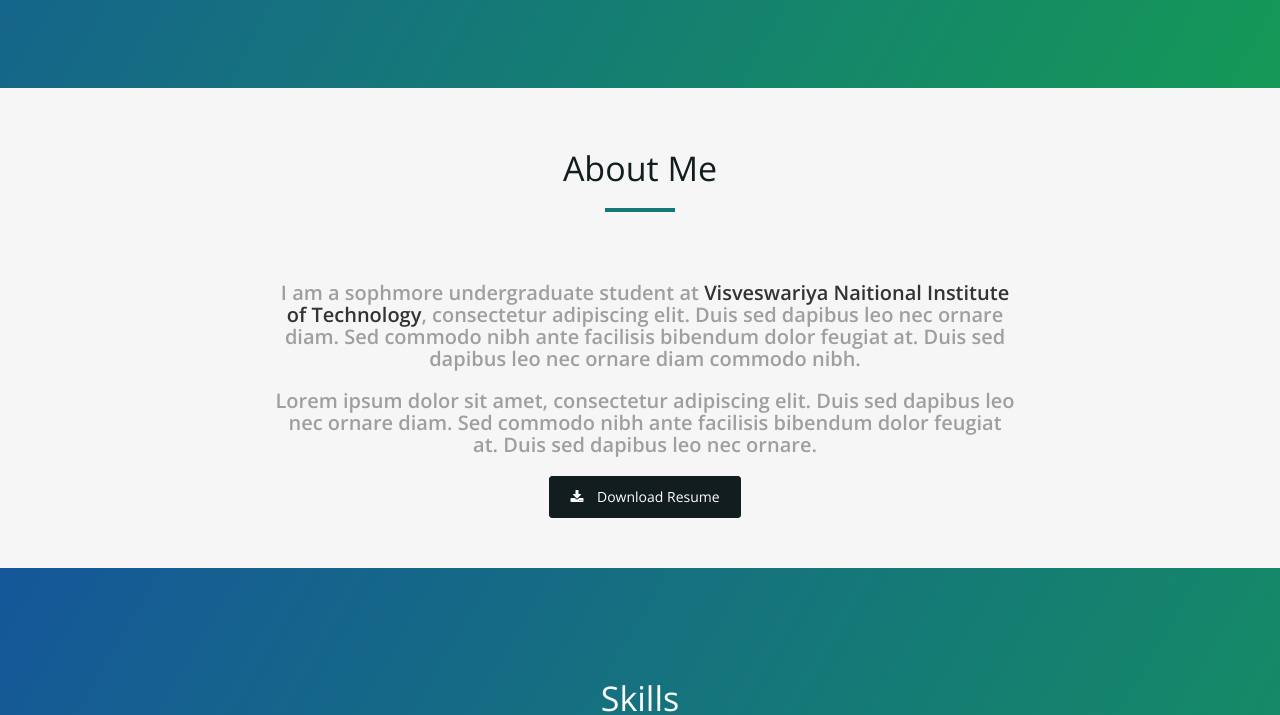
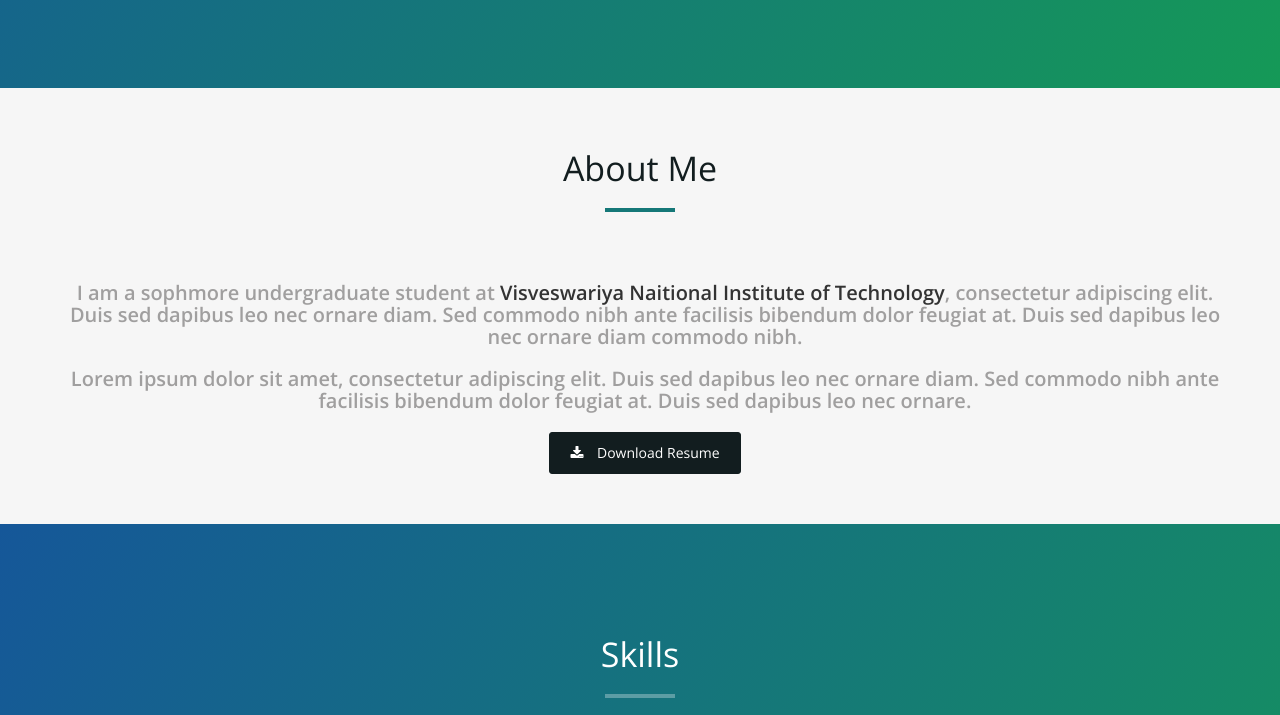
Before and after one commit to aditya-shirwatkar/backup-website, a plain HTML site: page index.html in a window 1280 px wide. Shown: the part 637-1352 px from the top of the page. Drawn offline with nearby package versions, Linux system fonts and the light colour scheme.

Commit message:
fixed text width in about

```diff
--- a/index.html
+++ b/index.html
@@ -93,10 +93,10 @@
       <hr>
     </div>
     <div class="row">
-      <div class="col-md-8 col-md-offset-2">
+      <div class="col-md-15">
 
         <div class="about-text text-center">
-          <h3><p>I am a sophmore undergraduate student at <a href="">Visveswariya Naitional Institute of Technology</a>,
+         <h3> <p>I am a sophmore undergraduate student at <a href="">Visveswariya Naitional Institute of Technology</a>,
             consectetur adipiscing elit.
              Duis sed dapibus leo nec ornare diam.
              Sed commodo nibh ante facilisis bibendum dolor feugiat at.
```
